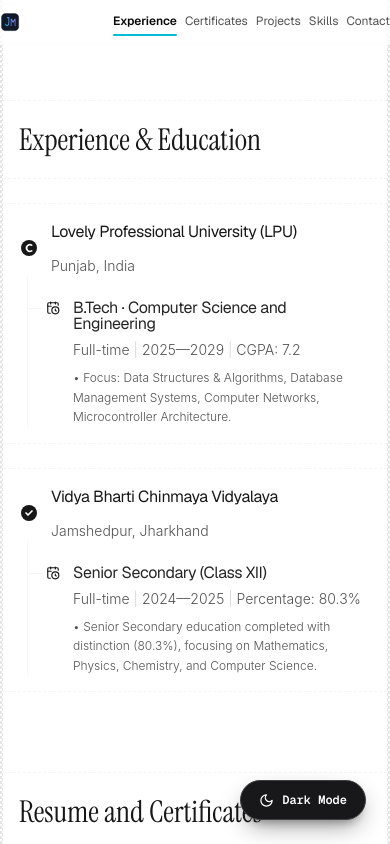
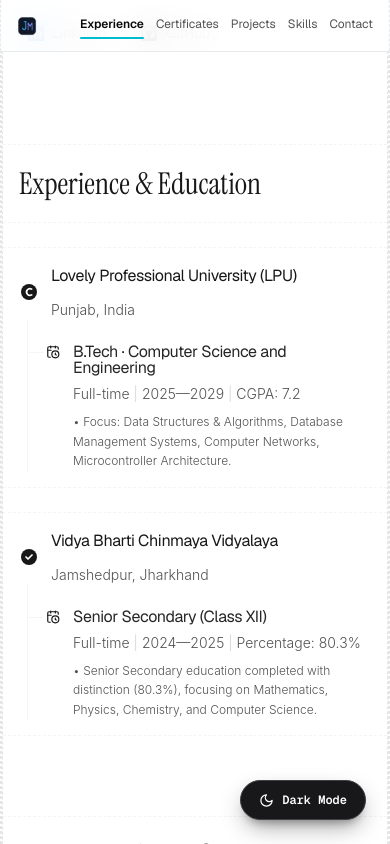
Before and after one commit to jeenamondal/portfolio, a plain HTML site: page index.html in a window 390 px wide. Both pictures are taken after a click on the link "Experience". Drawn offline with nearby package versions, Linux system fonts and the light colour scheme; a web font is replaced by a local one.

Commit message:
Fix header and hero section alignment and prevent content from hiding under mobile header

```diff
--- a/index.html
+++ b/index.html
@@ -132,9 +132,15 @@
       transform: translateY(-2px);
     }
 
-    /* Smooth container scrolling */
+    /* Smooth container scrolling & mobile header offset */
     main {
       scroll-behavior: smooth;
+      scroll-padding-top: 4.25rem;
+    }
+    @media (min-width: 1250px) {
+      main {
+        scroll-padding-top: 0;
+      }
     }
 
     /* Sidebar Navigation Highlight & Interactive States */
@@ -233,6 +239,60 @@
     .dark .mobile-nav-item.active::after {
       background-color: #22d3ee;
     }
+
+    /* Mobile Fixed Header & Vertical Grid Alignment */
+    .mobile-top-header {
+      position: fixed;
+      top: 0;
+      left: 0;
+      right: 0;
+      z-index: 50;
+      height: 3.25rem; /* 52px */
+      display: flex;
+      align-items: center;
+      background-color: rgba(255, 255, 255, 0.82);
+      backdrop-filter: blur(16px) saturate(160%);
+      -webkit-backdrop-filter: blur(16px) saturate(160%);
+      border-bottom: 1px solid rgba(229, 231, 235, 0.9);
+    }
+    .dark .mobile-top-header {
+      background-color: rgba(9, 9, 11, 0.85);
+      border-bottom-color: rgba(39, 39, 42, 0.9);
+    }
+    @media (min-width: 1250px) {
+      .mobile-top-header {
+        display: none !important;
+      }
+    }
+
+    .mobile-header-inner {
+      width: 32rem; /* matches w-lg (512px) */
+      max-width: 100%;
+      margin-left: auto;
+      margin-right: auto;
+      padding-left: 1rem; /* matches px-4 */
+      padding-right: 1rem;
+      display: flex;
+      align-items: center;
+      justify-content: space-between;
+      height: 100%;
+      border-left: 1px dashed rgba(229, 231, 235, 0.9);
+      border-right: 1px dashed rgba(229, 231, 235, 0.9);
+    }
+    .dark .mobile-header-inner {
+      border-left-color: rgba(39, 39, 42, 0.9);
+      border-right-color: rgba(39, 39, 42, 0.9);
+    }
+
+    /* Main Feed Column Vertical Spacing: ensures hero content clears mobile header */
+    .hero-column-wrapper {
+      padding-top: 4.75rem; /* 76px: comfortably below 52px mobile header with 24px breathing space */
+    }
+    @media (min-width: 1250px) {
+      .hero-column-wrapper {
+        padding-top: 10rem; /* 160px on desktop: exactly aligns with left and right sidebar pt-40 */
+      }
+    }
   </style>
 
   <link rel="icon" href="images/logo.png" type="image/png"/>
@@ -328,28 +388,28 @@
         <!-- Center Main Content Feed -->
         <main class="h-full flex-1 overflow-y-auto overflow-x-hidden scrollbar-hide">
           <div id="home" class="flex w-full flex-col items-center justify-center">
-            <div class="w-lg max-w-full border-x border-dashed h-full border-neutral-200 dark:border-neutral-800 pt-32 sm:pt-40">
+            <div class="hero-column-wrapper w-lg max-w-full border-x border-dashed h-full border-neutral-200 dark:border-neutral-800">
 
               <!-- Mobile Top Navbar -->
-              <div class="fixed inset-x-0 top-0 z-9999 min-[1250px]:hidden border-b border-neutral-200/10 bg-white/70 dark:bg-neutral-950/70 backdrop-blur-xl backdrop-saturate-150 border-neutral-100 dark:border-neutral-800">
-                <div class="mx-auto flex w-lg max-w-full items-center justify-between px-3.5 sm:px-4.5 py-3 sm:py-4">
-                  <a href="#home" class="shrink-0">
-                    <img alt="Logo" class="h-auto w-5 select-none rounded-sm" src="images/logo.png"/>
+              <header id="mobile-header" class="mobile-top-header" role="banner">
+                <div class="mobile-header-inner">
+                  <a href="#home" class="shrink-0 flex items-center" aria-label="Go to Home">
+                    <img alt="Jeena Mondal Logo" class="h-auto w-5 select-none rounded-sm" src="images/logo.png"/>
                   </a>
-                  <div class="flex items-center gap-2 sm:gap-3 text-xs sm:text-sm text-neutral-600 dark:text-neutral-400 overflow-x-auto scrollbar-hide">
+                  <nav class="flex items-center gap-3 sm:gap-4 text-xs sm:text-sm text-neutral-600 dark:text-neutral-400 overflow-x-auto scrollbar-hide" aria-label="Mobile Navigation">
                     <a class="mobile-nav-item hover:text-black dark:hover:text-white whitespace-nowrap" href="#experience">Experience</a>
                     <a class="mobile-nav-item hover:text-black dark:hover:text-white whitespace-nowrap" href="#resume-certificate">Certificates</a>
                     <a class="mobile-nav-item hover:text-black dark:hover:text-white whitespace-nowrap" href="#projects">Projects</a>
                     <a class="mobile-nav-item hover:text-black dark:hover:text-white whitespace-nowrap" href="#skills">Skills</a>
                     <a class="mobile-nav-item hover:text-black dark:hover:text-white whitespace-nowrap" href="#contact">Contact</a>
-                  </div>
+                  </nav>
                 </div>
-              </div>
+              </header>
 
               <!-- Hero Section -->
               <section id="hero" class="flex w-full flex-col items-center justify-center">
                 <div class="w-lg max-w-full">
-                  <div class="flex items-center justify-start px-3.5 sm:px-4.5 py-4 sm:py-5 gap-3.5 sm:gap-5 border-dashed border-y border-neutral-100 dark:border-neutral-800">
+                  <div class="flex items-center justify-start px-4 py-4 sm:py-5 gap-4 sm:gap-5 border-dashed border-y border-neutral-100 dark:border-neutral-800">
                     <div id="hero-avatar-box" class="hero-avatar-box group cursor-pointer shrink-0">
                       <img alt="Jeena Mondal Profile" id="hero-pfp" class="hero-avatar-img select-none" src="images/jeena_avatar.jpg"/>
                       <img alt="Profile Wave" aria-hidden="true" class="hero-wave-hand group-hover:animate-[wave_1.6s_ease-in-out_infinite]" src="images/waving-hand.webp"/>
@@ -1149,7 +1209,7 @@
     function updateActiveNavSection() {
       if (!scrollContainer) return;
       const mainRect = scrollContainer.getBoundingClientRect();
-      const threshold = mainRect.top + 160;
+      const threshold = mainRect.top + (window.innerWidth < 1250 ? 80 : 160);
 
       let currentId = 'home';
       for (const item of trackedSections) {
@@ -1186,8 +1246,13 @@
       setTimeout(() => {
         const hashTarget = document.querySelector(window.location.hash);
         if (hashTarget && scrollContainer) {
-          const targetTop = hashTarget.getBoundingClientRect().top - scrollContainer.getBoundingClientRect().top + scrollContainer.scrollTop - 20;
-          scrollContainer.scrollTo({ top: Math.max(0, targetTop), behavior: 'smooth' });
+          if (window.location.hash === '#home' || window.location.hash === '#hero') {
+            scrollContainer.scrollTo({ top: 0, behavior: 'smooth' });
+          } else {
+            const headerOffset = window.innerWidth < 1250 ? 64 : 20;
+            const targetTop = hashTarget.getBoundingClientRect().top - scrollContainer.getBoundingClientRect().top + scrollContainer.scrollTop - headerOffset;
+            scrollContainer.scrollTo({ top: Math.max(0, targetTop), behavior: 'smooth' });
+          }
           setTimeout(updateActiveNavSection, 300);
         }
       }, 150);
@@ -1201,11 +1266,16 @@
           const target = href === '#home' ? (document.getElementById('hero') || document.getElementById('home')) : document.querySelector(href);
           if (target && scrollContainer) {
             e.preventDefault();
-            const targetTop = target.getBoundingClientRect().top - scrollContainer.getBoundingClientRect().top + scrollContainer.scrollTop - 20;
-            scrollContainer.scrollTo({
-              top: Math.max(0, targetTop),
-              behavior: 'smooth'
-            });
+            if (href === '#home' || href === '#hero') {
+              scrollContainer.scrollTo({ top: 0, behavior: 'smooth' });
+            } else {
+              const headerOffset = window.innerWidth < 1250 ? 64 : 20;
+              const targetTop = target.getBoundingClientRect().top - scrollContainer.getBoundingClientRect().top + scrollContainer.scrollTop - headerOffset;
+              scrollContainer.scrollTo({
+                top: Math.max(0, targetTop),
+                behavior: 'smooth'
+              });
+            }
             allNavLinks.forEach(l => l.classList.remove('active'));
             link.classList.add('active');
           }
```
